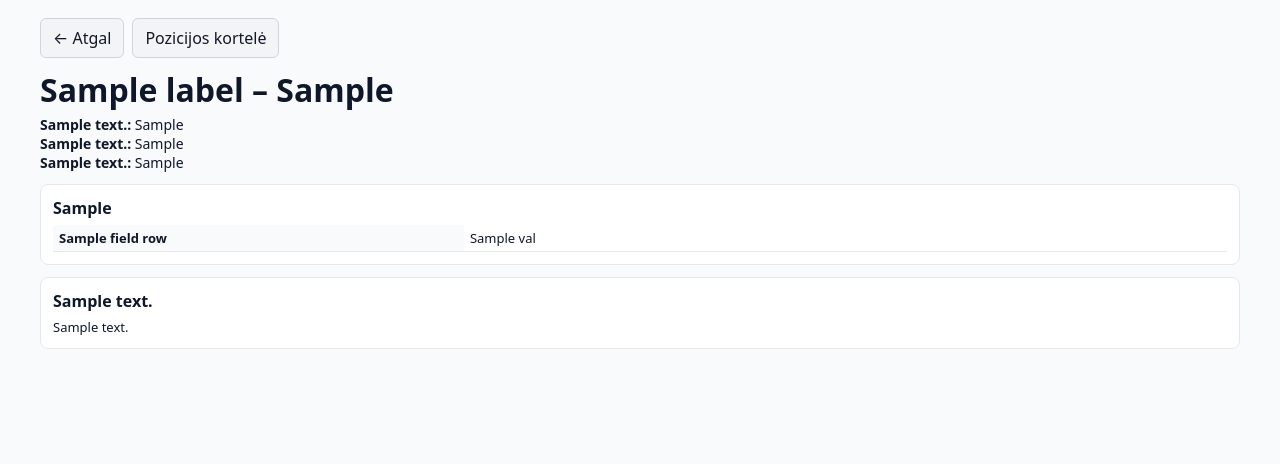
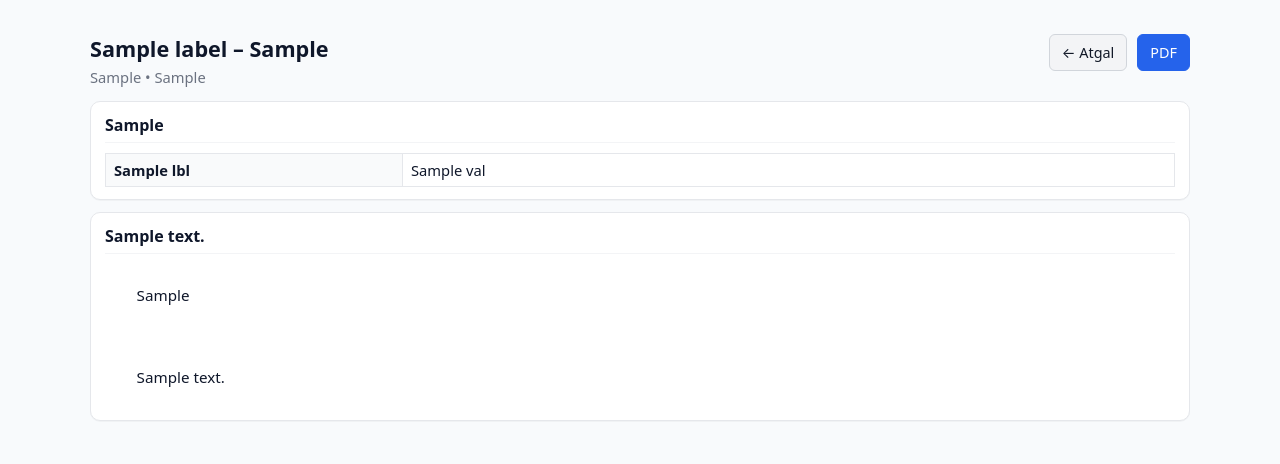
Before and after one commit to raimisbo/Elameta-registras-naujas, a Django app: template pozicijos/templates/pozicijos/proposal_pdf.html in a window 1280 px wide. Shown: the top 464 px of the page. Run offline with Django 5.2, Linux system fonts and the light colour scheme; tables that the repository leaves empty hold one stand-in row (values such as "Sample post"); the template is opened without the code that fills it: values that come from a table or form of the project are taken from there, most other values are stand-ins (such as "Sample title", 1, 10 or a date in 2020); parts of the project's set-up code (start-up, migrations or seed data) failed here and were passed over.

Commit message:
12 21 Pataisyta Pasiultmu logika - dabar is html perziuros -> atgal, arba PDF. Pakeistas help tekstas Papildomos paslaugos, ir Ne -> Nerair Taip -> Yra.

```diff
--- a/pozicijos/models.py
+++ b/pozicijos/models.py
@@ -19,8 +19,8 @@ class Pozicija(models.Model):
     ]
 
     PAPILDOMOS_PASLAUGOS_CHOICES = [
-        ("ne", "Ne"),
-        ("taip", "Taip"),
+        ("ne", "Nėra"),
+        ("taip", "Yra"),
     ]
 
     # Pagrindiniai
--- a/pozicijos/signals.py
+++ b/pozicijos/signals.py
@@ -10,6 +10,8 @@ from .models import PozicijosBrezinys
 from .services.previews import regenerate_missing_preview
 
 logger = logging.getLogger(__name__)
+
+
 
 
 @receiver(post_save, sender=PozicijosBrezinys)
--- a/pozicijos/templates/pozicijos/form.html
+++ b/pozicijos/templates/pozicijos/form.html
@@ -368,7 +368,7 @@
           <div class="field-control">
             {{ form.papildomos_paslaugos }}
             {% if form.papildomos_paslaugos.errors %}<div class="field-errors">{{ form.papildomos_paslaugos.errors|striptags }}</div>{% endif %}
-            <div class="field-help">Pasirinkus „Taip“ – atsiras aprašymo laukas.</div>
+            <div class="field-help">Pasirinkus „Yra“ – atsiras aprašymo laukas.</div>
           </div>
         </div>
 
--- a/pozicijos/templates/pozicijos/proposal_pdf.html
+++ b/pozicijos/templates/pozicijos/proposal_pdf.html
@@ -1,140 +1,275 @@
 {# pozicijos/templates/pozicijos/proposal_pdf.html #}
 {% extends "base.html" %}
 
-{% block title %}{{ labels.offer_title }} – {{ pozicija.poz_kodas }}{% endblock %}
+{% block title %}
+  {{ labels.offer_title }} – {{ pozicija.poz_kodas|default:pozicija.id }}
+{% endblock %}
+
+{% block page_css %}
+<style>
+  .offer-wrap{
+    max-width:1100px;
+    margin:0 auto;
+    padding:16px 20px 32px;
+  }
+
+  .offer-topbar{
+    display:flex;
+    align-items:flex-start;
+    justify-content:space-between;
+    gap:12px;
+    flex-wrap:wrap;
+    margin-bottom:12px;
+  }
+
+  .offer-title{
+    margin:0;
+    font-size:1.35rem;
+    font-weight:700;
+  }
+
+  .offer-sub{
+    margin:4px 0 0;
+    color:#6b7280;
+    font-size:0.92rem;
+  }
+
+  .offer-actions{
+    display:flex;
+    gap:10px;
+    flex-wrap:wrap;
+    align-items:center;
+    justify-content:flex-end;
+  }
+
+  .btn{
+    border:1px solid #d1d5db;
+    background:#fff;
+    padding:7px 12px;
+    border-radius:8px;
+    cursor:pointer;
+    text-decoration:none;
+    color:#111827;
+    font-size:0.9rem;
+    display:inline-flex;
+    align-items:center;
+    gap:6px;
+  }
+  .btn-primary{
+    background:#111827;
+    color:#fff;
+    border-color:#111827;
+  }
+  .btn-secondary{ background:#fff; }
+  .btn:hover{ filter:brightness(0.98); }
+
+  .hint{
+    margin:8px 0 14px;
+    font-size:0.9rem;
+    color:#6b7280;
+  }
+
+  .card{
+    background:#fff;
+    border:1px solid #e5e7eb;
+    border-radius:10px;
+    padding:12px 14px;
+    margin-bottom:12px;
+    box-shadow:0 1px 0 rgba(0,0,0,0.03);
+  }
+  .card h2{
+    margin:0 0 10px;
+    font-size:1rem;
+    font-weight:700;
+    border-bottom:1px solid #f3f4f6;
+    padding-bottom:6px;
+  }
+
+  table{
+    width:100%;
+    border-collapse:collapse;
+  }
+  th, td{
+    border:1px solid #e5e7eb;
+    padding:6px 8px;
+    vertical-align:top;
+    font-size:0.92rem;
+  }
+  th{
+    background:#f9fafb;
+    text-align:left;
+    font-weight:700;
+  }
+  .muted{ color:#6b7280; }
+
+  .thumbs{
+    display:grid;
+    grid-template-columns:repeat(3, 1fr);
+    gap:10px;
+  }
+  .thumb{
+    border:1px solid #e5e7eb;
+    border-radius:8px;
+    overflow:hidden;
+    background:#fff;
+  }
+  .thumb-box{
+    height:160px;
+    display:flex;
+    align-items:center;
+    justify-content:center;
+    background:#f9fafb;
+  }
+  .thumb-box img{
+    max-width:100%;
+    max-height:100%;
+    display:block;
+  }
+  .thumb-cap{
+    padding:6px 8px;
+    font-size:0.86rem;
+    color:#111827;
+    border-top:1px solid #e5e7eb;
+    white-space:nowrap;
+    overflow:hidden;
+    text-overflow:ellipsis;
+  }
+
+  @media (max-width: 900px){
+    .thumbs{ grid-template-columns:1fr; }
+    .thumb-box{ height:220px; }
+  }
+
+  .notes{
+    white-space:pre-wrap;
+    font-size:0.95rem;
+    line-height:1.35;
+  }
+</style>
+{% endblock %}
 
 {% block content %}
+<div class="offer-wrap">
 
-<div style="display:flex;justify-content:space-between;align-items:center;gap:8px;margin-bottom:10px;flex-wrap:wrap;">
-  <div style="display:flex;gap:8px;flex-wrap:wrap;">
-    {# ATGAL mygtukas į pasiūlymo paruošimą, išlaikant varneles, pastabas ir kalbą #}
-    <a href="{% url 'pozicijos:proposal_prepare' pozicija.pk %}{% if qs %}?{{ qs }}{% endif %}" class="btn btn-secondary">
-      ← Atgal
-    </a>
-    <a href="{% url 'pozicijos:detail' pozicija.pk %}" class="btn btn-secondary">
-      Pozicijos kortelė
-    </a>
-  </div>
-  <div style="font-size:13px;color:#6b7280;">
-    {{ labels.preview_hint }}
+  <div class="offer-topbar">
+    <div>
+      <h1 class="offer-title">
+        {{ labels.offer_title }} – {{ pozicija.poz_kodas|default:pozicija.id }}
+      </h1>
+      <div class="offer-sub">
+        {% if pozicija.klientas %}{{ pozicija.klientas }}{% endif %}
+        {% if pozicija.projektas %}{% if pozicija.klientas %} • {% endif %}{{ pozicija.projektas }}{% endif %}
       </div>
     </div>
 
-<h1 style="margin:0 0 4px;">{{ labels.offer_title }} – {{ pozicija.poz_kodas }}</h1>
-<p style="margin:0 0 12px;font-size:14px;">
-  {% if pozicija.poz_pavad %}
-    <strong>{{ labels.summary_detail }}:</strong> {{ pozicija.poz_pavad }}<br>
-  {% endif %}
-  {% if pozicija.klientas %}
-    <strong>{{ labels.summary_customer }}:</strong> {{ pozicija.klientas }}<br>
-  {% endif %}
-  {% if pozicija.projektas %}
-    <strong>{{ labels.summary_project }}:</strong> {{ pozicija.projektas }}<br>
-  {% endif %}
-</p>
+    <div class="offer-actions">
+      <a class="btn btn-secondary" href="{% url 'pozicijos:detail' pozicija.pk %}">← Atgal</a>
 
-<div class="box" style="margin-bottom:12px;">
-  <h2 style="margin:0 0 6px;font-size:16px;">{{ labels.section_main }}</h2>
-  <table style="width:100%;border-collapse:collapse;font-size:13px;">
+      {# PDF: tas pats endpoint, tik be preview=1; qs jau sudėtas view'e #}
+      <a class="btn btn-primary" target="_blank" rel="noopener"
+         href="{% url 'pozicijos:pdf' pozicija.pk %}?{{ qs }}">
+        PDF
+      </a>
+    </div>
+  </div>
+
+  <div class="hint">{{ labels.preview_hint }}</div>
+
+  <section class="card">
+    <h2>{{ labels.section_main }}</h2>
+
+    {% if field_rows %}
+      <table>
         <tbody>
-    {% if field_rows %}
-      {% for label, val in field_rows %}
+          {% for lbl, val in field_rows %}
             <tr>
-          <th style="text-align:left;padding:4px 6px;border-bottom:1px solid #e5e7eb;width:35%;background:#f9fafb;">
-            {{ label }}
-          </th>
-          <td style="padding:4px 6px;border-bottom:1px solid #e5e7eb;">
-            {{ val }}
-          </td>
+              <th style="width:280px;">{{ lbl }}</th>
+              <td>{{ val }}</td>
             </tr>
           {% endfor %}
-    {% else %}
-      <tr>
-        <td style="padding:4px 6px;color:#6b7280;">{{ labels.no_data }}</td>
-      </tr>
-    {% endif %}
         </tbody>
       </table>
-</div>
+    {% else %}
+      <div class="muted">{{ labels.no_data }}</div>
+    {% endif %}
+  </section>
 
-{% if show_prices and kainos %}
-  <div class="box" style="margin-bottom:12px;">
-    <h2 style="margin:0 0 6px;font-size:16px;">{{ labels.section_prices }}</h2>
-    <table style="width:100%;border-collapse:collapse;font-size:12px;">
+  {% if show_prices %}
+    <section class="card">
+      <h2>{{ labels.section_prices }}</h2>
+
+      {% if kainos %}
+        <table>
           <thead>
-      <tr style="background:#f9fafb;">
-        <th style="text-align:left;padding:4px 6px;border-bottom:1px solid #e5e7eb;">{{ labels.col_price }}</th>
-        <th style="text-align:left;padding:4px 6px;border-bottom:1px solid #e5e7eb;">{{ labels.col_unit }}</th>
-        <th style="text-align:left;padding:4px 6px;border-bottom:1px solid #e5e7eb;">{{ labels.col_type }}</th>
-        <th style="text-align:left;padding:4px 6px;border-bottom:1px solid #e5e7eb;">{{ labels.col_qty_from }}</th>
-        <th style="text-align:left;padding:4px 6px;border-bottom:1px solid #e5e7eb;">{{ labels.col_qty_to }}</th>
-        <th style="text-align:left;padding:4px 6px;border-bottom:1px solid #e5e7eb;">{{ labels.col_fixed_qty }}</th>
-        <th style="text-align:left;padding:4px 6px;border-bottom:1px solid #e5e7eb;">{{ labels.col_valid_from }}</th>
-        <th style="text-align:left;padding:4px 6px;border-bottom:1px solid #e5e7eb;">{{ labels.col_valid_to }}</th>
+            <tr>
+              <th style="width:120px;">{{ labels.col_price }}</th>
+              <th style="width:110px;">{{ labels.col_unit }}</th>
+              <th style="width:110px;">{{ labels.col_qty_from }}</th>
+              <th style="width:110px;">{{ labels.col_qty_to }}</th>
+              <th style="width:140px;">{{ labels.col_valid_from }}</th>
+              <th style="width:140px;">{{ labels.col_valid_to }}</th>
             </tr>
           </thead>
           <tbody>
             {% for k in kainos %}
               <tr>
-          <td style="padding:4px 6px;border-bottom:1px solid #f3f4f6;">{{ k.kaina }}</td>
-          <td style="padding:4px 6px;border-bottom:1px solid #f3f4f6;">{{ k.matas }}</td>
-          <td style="padding:4px 6px;border-bottom:1px solid #f3f4f6;">
-            {% if k.yra_fiksuota %}{{ labels.type_fixed }}{% else %}{{ labels.type_interval }}{% endif %}
-          </td>
-          <td style="padding:4px 6px;border-bottom:1px solid #f3f4f6;">{{ k.kiekis_nuo|default:"—" }}</td>
-          <td style="padding:4px 6px;border-bottom:1px solid #f3f4f6;">{{ k.kiekis_iki|default:"—" }}</td>
-          <td style="padding:4px 6px;border-bottom:1px solid #f3f4f6;">{{ k.fiksuotas_kiekis|default:"—" }}</td>
-          <td style="padding:4px 6px;border-bottom:1px solid #f3f4f6;">
-            {% if k.galioja_nuo %}{{ k.galioja_nuo|date:"Y-m-d" }}{% else %}—{% endif %}
-          </td>
-          <td style="padding:4px 6px;border-bottom:1px solid #f3f4f6;">
-            {% if k.galioja_iki %}{{ k.galioja_iki|date:"Y-m-d" }}{% else %}—{% endif %}
-          </td>
+                <td>{{ k.kaina|default:"" }}</td>
+                <td>{{ k.matas|default:"" }}</td>
+                <td>{% if k.kiekis_nuo is None %}—{% else %}{{ k.kiekis_nuo }}{% endif %}</td>
+                <td>{% if k.kiekis_iki is None %}—{% else %}{{ k.kiekis_iki }}{% endif %}</td>
+                <td>{% if k.galioja_nuo %}{{ k.galioja_nuo|date:"Y-m-d" }}{% else %}—{% endif %}</td>
+                <td>{% if k.galioja_iki %}{{ k.galioja_iki|date:"Y-m-d" }}{% else %}—{% endif %}</td>
               </tr>
             {% endfor %}
           </tbody>
         </table>
-  </div>
-{% elif show_prices %}
-  <div class="box" style="margin-bottom:12px;">
-    <h2 style="margin:0 0 6px;font-size:16px;">{{ labels.section_prices_short }}</h2>
-    <p style="margin:0;color:#6b7280;">{{ labels.no_prices }}</p>
-  </div>
+      {% else %}
+        <div class="muted">{{ labels.no_prices }}</div>
+      {% endif %}
+    </section>
   {% endif %}
 
   {% if show_drawings %}
-  <div class="box" style="margin-bottom:12px;">
-    <h2 style="margin:0 0 6px;font-size:16px;">{{ labels.section_drawings }}</h2>
+    <section class="card">
+      <h2>{{ labels.section_drawings }}</h2>
+
       {% if brez %}
-      <div style="display:flex;flex-wrap:wrap;gap:10px;">
-        {% for b in brez %}
-          <div style="width:160px;border:1px solid #e5e7eb;border-radius:6px;padding:6px;background:#f9fafb;">
-            <div style="width:100%;aspect-ratio:4/3;display:flex;align-items:center;justify-content:center;overflow:hidden;background:#fff;border-radius:4px;margin-bottom:4px;">
-              {% if b.thumb_url %}
-                <img src="{{ b.thumb_url }}" alt="" style="max-width:100%;max-height:100%;display:block;">
-              {% elif b.failas.url %}
-                <img src="{{ b.failas.url }}" alt="" style="max-width:100%;max-height:100%;display:block;">
+        <div class="thumbs">
+          {% for b in brez|slice:":3" %}
+            <div class="thumb">
+              <div class="thumb-box">
+                {% if b.preview %}
+                  <img src="{{ b.preview.url }}" alt="">
                 {% else %}
-                <span style="font-size:11px;color:#9ca3af;">{{ labels.no_preview }}</span>
+                  <div class="muted" style="font-weight:700;">
+                    {% if b.ext in "stp,step" %}3D{% else %}N/A{% endif %}
+                  </div>
                 {% endif %}
               </div>
-            <div style="font-size:11px;white-space:nowrap;overflow:hidden;text-overflow:ellipsis;">
-              {{ b.pavadinimas|default:b.filename }}
+              <div class="thumb-cap">
+                {% if b.pavadinimas %}{{ b.pavadinimas }}{% else %}{{ b.filename }}{% endif %}
               </div>
             </div>
           {% endfor %}
         </div>
       {% else %}
-      <p style="margin:0;color:#6b7280;">{{ labels.no_drawings }}</p>
+        <div class="muted">{{ labels.no_drawings }}</div>
       {% endif %}
-  </div>
+    </section>
   {% endif %}
 
-{% if notes %}
-  <div class="box" style="margin-bottom:12px;">
-    <h2 style="margin:0 0 6px;font-size:16px;">{{ labels.section_notes }}</h2>
-    <pre style="margin:0;font-family:inherit;white-space:pre-wrap;font-size:13px;">{{ notes }}</pre>
+  {% if pozicija.pastabos or notes %}
+    <section class="card">
+      <h2>{{ labels.section_notes }}</h2>
+      <div class="notes">
+        {% if pozicija.pastabos %}{{ pozicija.pastabos }}{% endif %}
+        {% if pozicija.pastabos and notes %}
+
+{% endif %}
+        {% if notes %}{{ notes }}{% endif %}
       </div>
+    </section>
   {% endif %}
 
+</div>
 {% endblock %}
```
Also changed, not shown: pozicijos/forms_kainos.py (+38 -29 lines), pozicijos/proposal_views.py (+100 -111 lines), pozicijos/templates/pozicijos/components/kainos_formset.html (+46 -52 lines). Lines whose indentation alone changed are shown as unchanged.
